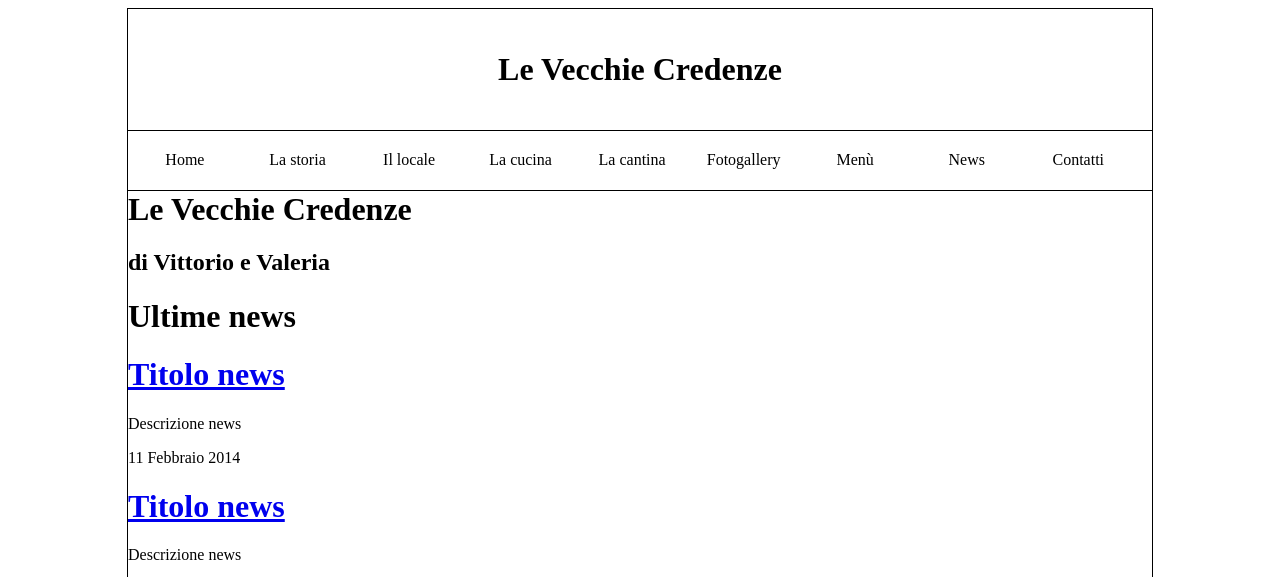
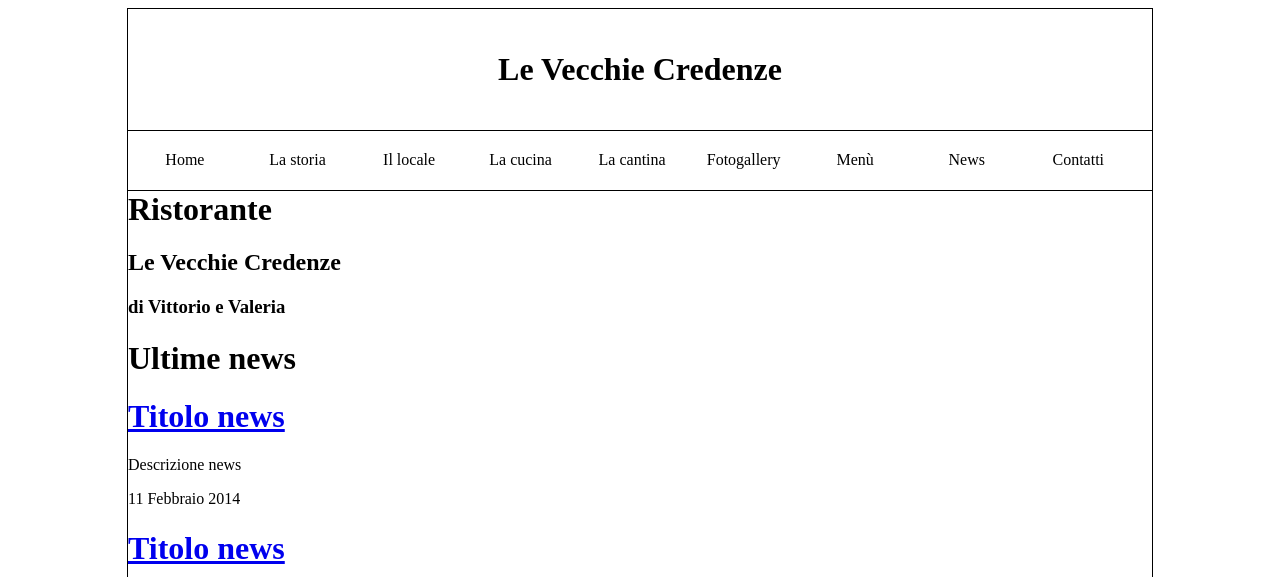
Before and after one commit to defra91/levecchiecredenze.it-php-, a PHP site: page / in a window 1280 px wide. Shown: the top 577 px of the page. Run offline with PHP 8.4, Linux system fonts and the light colour scheme.

Commit message:
Modificata sezione left_section e relativo scheletro css

```diff
--- a/public-html/css/screen.css
+++ b/public-html/css/screen.css
@@ -14,10 +14,6 @@ div#container {
 	margin-left: auto;
 	margin-right: auto;
 }
-
-
-
-
 
 /* Sezione banner */
 
@@ -72,13 +68,26 @@ div#left_section {
 
 }
 
-div#lect_section h1 {
+div#left_section h1 {
 
 }
 
 div#left_section h2 {
 
 }
+
+div#left_section h3 {
+
+}
+
+div#left_section div {
+	/* sezione in cui ci andrà l'intestazione della home */
+}
+
+div#left_section div + div {
+	/* sezione in cui ci andrà l'immagine di slideshow */
+}
+
 
 div#right_section {
 
--- a/public-html/index.html
+++ b/public-html/index.html
@@ -33,8 +33,12 @@
 
 	<div id="content">
 		<div id="left_section">
-			<h1>Le Vecchie Credenze</h1>
-			<h2>di Vittorio e Valeria</h2>
+			<div>
+				<h1>Ristorante</h1>
+				<h2>Le Vecchie Credenze</h2>
+				<h3>di Vittorio e Valeria</h3>
+			</div>
+			<div></div> <!-- Qui ci andrà una slideshow di immagini -->
 		</div>
 		<div id="right_section">
 			<h1>Ultime <span xml:lang="en" lang="en">news</span></h1>
```
